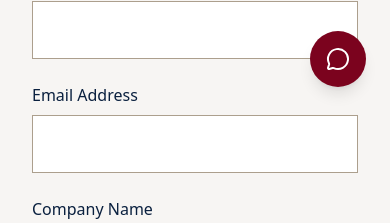
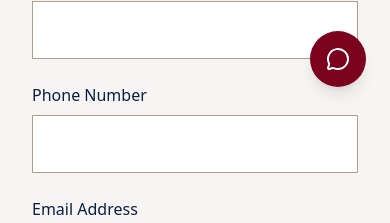
Before and after one commit to kwstahl/the-stahl-marketing, a React (Vite) app: page /contact in a window 390 px wide. Shown: the part 733-956 px from the top of the page. Built offline with nearby package versions, Linux system fonts and the light colour scheme.

Commit message:
Added Phone to Iquiry Form

```diff
--- a/api/lead.ts
+++ b/api/lead.ts
@@ -13,10 +13,11 @@ export default async function handler(req: VercelRequest, res: VercelResponse) {
     return res.status(405).json({ ok: false });
   }
 
-  const { name, email, company, service, message } = req.body;
+  const { name, phone, email, company, service, message } = req.body;
   const { error } = await supabase.from("leads").insert([
     {
       name,
+      phone,
       email,
       company,
       service,
--- a/src/pages/Contact.tsx
+++ b/src/pages/Contact.tsx
@@ -8,6 +8,7 @@ export function Contact() {
     company: '',
     service: '',
     message: '',
+    phone: '',
   });
 
   const handleSubmit = async (e: React.FormEvent) => {
@@ -69,6 +70,22 @@ export function Contact() {
                 value={formData.name}
                 onChange={handleChange}
                 required
+                className="w-full px-6 py-4 border border-[#AC9F8D] bg-white text-[#000000] focus:border-[#0A203F] focus:outline-none transition-colors"
+              />
+            </div>
+
+
+            <div>
+              <label htmlFor="phone" className="block text-[#0A203F] mb-2">
+                Phone Number
+              </label>
+              <input
+                type="tel"
+                id="phone"
+                name="phone"
+                value={formData.phone}
+                pattern="[0-9()+\-.\s]{7,20}"
+                onChange={handleChange}
                 className="w-full px-6 py-4 border border-[#AC9F8D] bg-white text-[#000000] focus:border-[#0A203F] focus:outline-none transition-colors"
               />
             </div>
```
